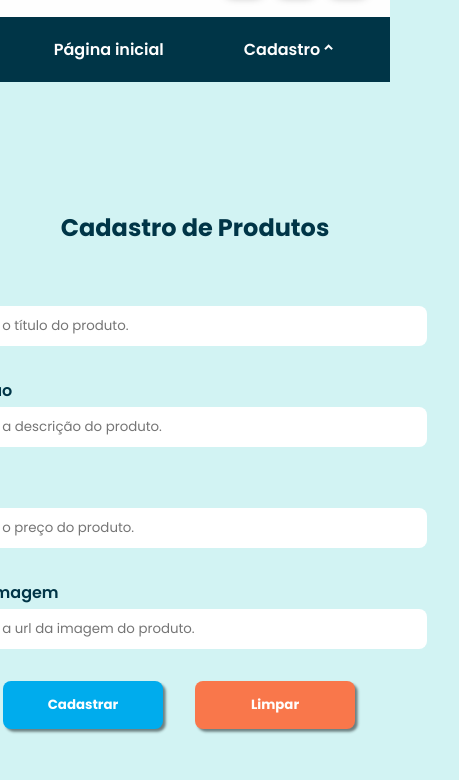
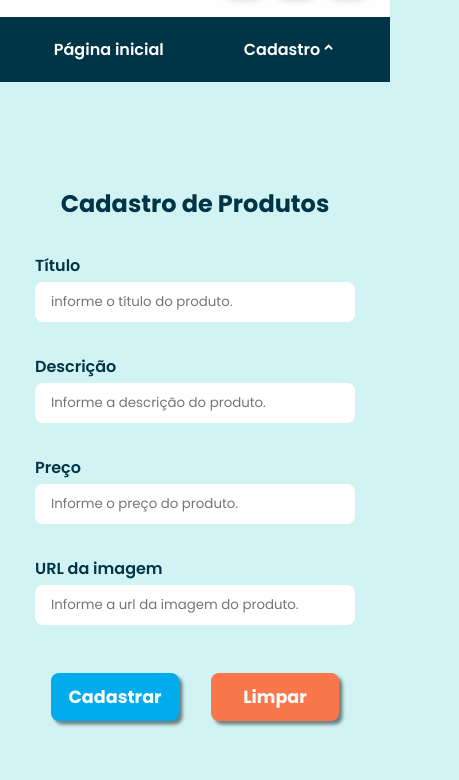
Before and after one commit to charlesbrcosta/Desafio-T6-One-AluraGeek, a plain HTML site: page pages/register.html in a window 390 px wide. Shown: the part 64-844 px from the top of the page, 459 px wide, since content can reach past the window. Drawn offline with nearby package versions, Linux system fonts and the light colour scheme; a web font is replaced by a local one.

Commit message:
desenvolvido resonsividade para a a tela registro de produtos

```diff
--- a/css/register.css
+++ b/css/register.css
@@ -1,16 +1,18 @@
 @import url('./styles.css');
 
 .form-container {
-   display: grid;
-   grid-template-columns: auto;
-   justify-content: center;
-   align-items: center;
-   gap: 2rem;
+    width: 100%;
+    display: grid;
+    grid-template-columns: auto;
+    justify-content: center;
+    align-items: center;
+    gap: 2rem;
 }
 
 .form-container h2 {
     font-size: 1.5rem;
     text-align: center;
+    margin-top: -1.5rem;
 }
 
 .form-content {
@@ -59,6 +61,7 @@ input[type='number'].active:focus{
     justify-content: center;
     align-items: center;
     gap: 2rem;
+    margin-top: 3rem;
 }
 
 .form-button {
@@ -67,6 +70,7 @@ input[type='number'].active:focus{
     border-radius: 8px;
     cursor: pointer;
     font-weight: 700;
+    font-size: 1.1rem;
     box-shadow: 0.2em 0.2em 0.2em #00080a7e;
 }
 
@@ -90,3 +94,23 @@ input[type='number'].active:focus{
     background-color: var(--color-7);
 
 }
+
+@media screen and (max-width: 628px) {
+    input[type='text'],
+    input[type='number'] {
+        width: 25rem;
+    }
+}
+
+@media screen and (max-width: 520px) {
+
+    input[type='text'],
+    input[type='number'] {
+        width: 20rem;
+    }
+
+    .form-button {
+        width: 8rem;
+        height: 3rem;
+    }
+}
--- a/css/styles.css
+++ b/css/styles.css
@@ -6,22 +6,26 @@ header {
     background-color: var(--color-2);
 }
 
-/* organize Structure */
-.interface {
-    max-width: 1280px;
-    margin: 0 auto;
-}
-
 /* header */
 .top-header {
     padding: 20px 4%;
     background-color: var(--color-6);
 }
 
+/* limite Structure */
+.interface {
+    max-width: 1280px;
+    margin: 0 auto;
+}
+
 .top-header > .interface {
     display: flex;
     align-items: center;
     justify-content: space-between;
+}
+
+.logo h2 {
+    font-weight: 700;
 }
 
 .logo img {
@@ -219,7 +223,7 @@ h2 span {
     position: relative;
     margin-bottom: -0.75rem;
     background-color: var(--color-2);
-    overflow: hidden; /* Ensures the image doesn't overflow the container */
+    overflow: hidden;
 }
 
 .card-img {
@@ -288,7 +292,7 @@ h2 span {
     width: 0;
     top: 0;
     left: 0;
-    background: linear-gradient(135deg, var(--color-9) 0%, var(--color-9) 50%, #96041f 50%, #bf0426 60%);
+    background: linear-gradient(135deg, var(--color-2) 0%, var(--color-2) 50%, #96041f 50%, #bf0426 60%);
     box-shadow: var(--box-shadow-animation);
     transition: 0.3s;
 }
@@ -302,46 +306,6 @@ h2 span {
     box-shadow: var(--box-shadow-animation);
     transform: translate(0.2em, 0.2em);
 }
-
-/* menu responsive */
-/* .menu-responsive {
-    display: none;
-    z-index: 50;
-    position: fixed;
-    bottom: 0;
-    right: 0;
-    width: 100%;
-    border-radius: 9px;
-}
-
-.icon-link {
-    display: flex;
-    justify-content: flex-end;
-    align-items: center;
-    flex: 1;
-    padding: 0.75rem 1rem;
-    font-size: 1.5rem;
-}
-
-.icon-link i {
-    width: 2.5rem;
-    height: 2.5rem;
-    box-shadow: 0 0 8px #0000005a;
-    border-radius: 9px;
-    display: flex;
-    justify-content: center;
-    align-items: center;
-
-    color: var(--color-6);
-    background-color: var(--color-2);
-
-    transition: background-color 0.3s;
-}
-
-.icon-link i:hover {
-    color: var(--color-2);
-    background-color: var(--color-3);
-} */
 
 /* footer */
 footer {
@@ -444,7 +408,7 @@ footer {
         flex: 0;
     }
 
-    form {
+    .footer-section form {
         width: 20rem;
     }
 }
@@ -454,7 +418,7 @@ footer {
         flex: 1;
     }
 
-    form {
+    .footer-section form {
         width: 22rem;
         padding-right: 2rem;
     }
@@ -465,7 +429,7 @@ footer {
         flex: 1;
     }
 
-    form {
+    .footer-section form {
         width: 20rem;
     }
 }
--- a/pages/register.html
+++ b/pages/register.html
@@ -82,7 +82,7 @@
 
                     <fieldset class="form-field">
                         <label class="field-price" for="price">Preço</label>
-                        <input name="price" id="price" class="price-card" type="number" minlength="1" maxlength="13" placeholder="Informe o preço do produto." required  />
+                        <input name="price" id="price" class="price-card" type="number" minlength="1" maxlength="12" placeholder="Informe o preço do produto." required  />
                         <span class="error-message"></span>
                     </fieldset>
 
@@ -95,7 +95,7 @@
                     <div class="form-button-container">
                         <input value="Cadastrar" class="form-button" id="form-submit" data-button-submit type="submit">
                         <button class="form-button">Limpar</button>
-                        <!-- <span class="error-message"></span> -->
+
                     </div>
 
                 </form>
@@ -127,7 +127,7 @@
                     <ul>
                         <li>Email: contato@alurageek.com.br</li>
                         <li>Telefone: (82) 3412-7856</li>
-                        <li>Endereço: Rua Ficticia, 123, Maceió, AL</li>
+                        <li>Endereço: Rua Fictícia, 123, Maceió, AL</li>
                     </ul>
                 </div>
                 <div class="footer-section newsletter">
```
Also changed, not shown: index.html (+3 -14 lines).
